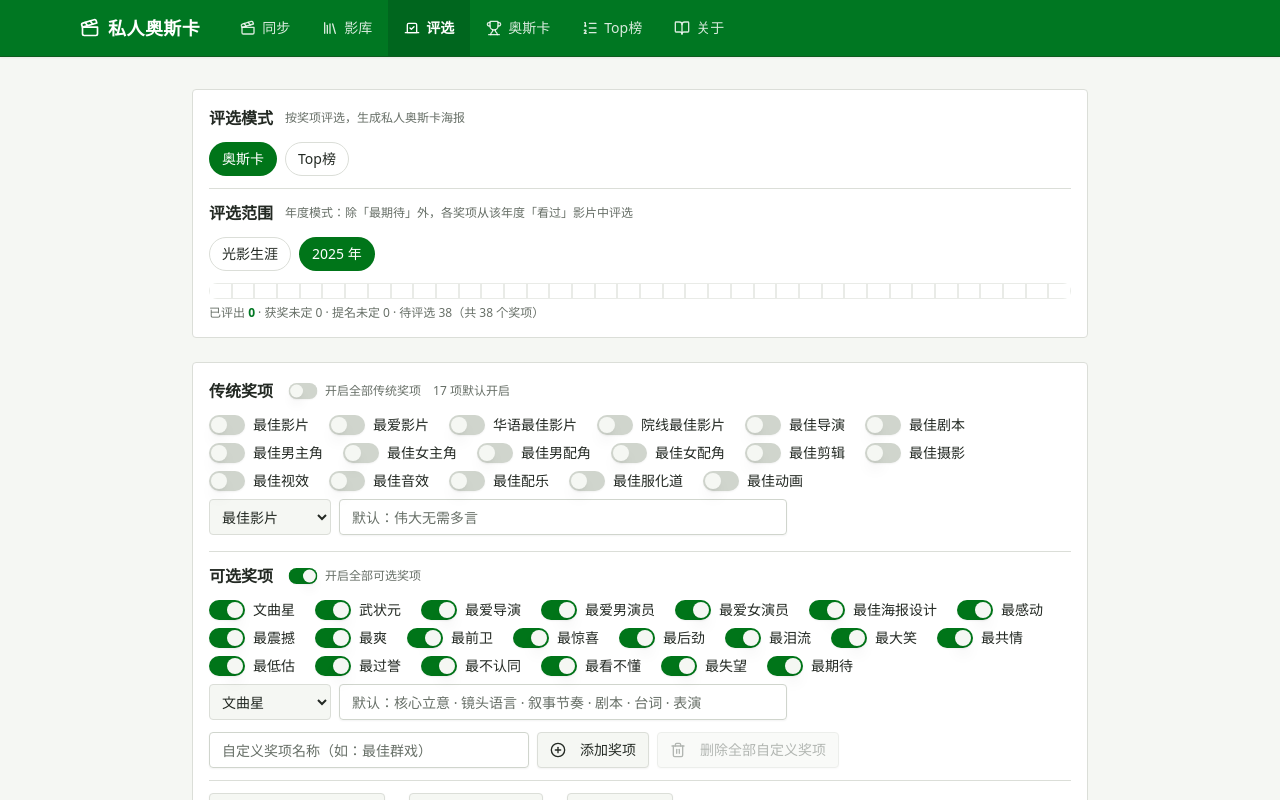
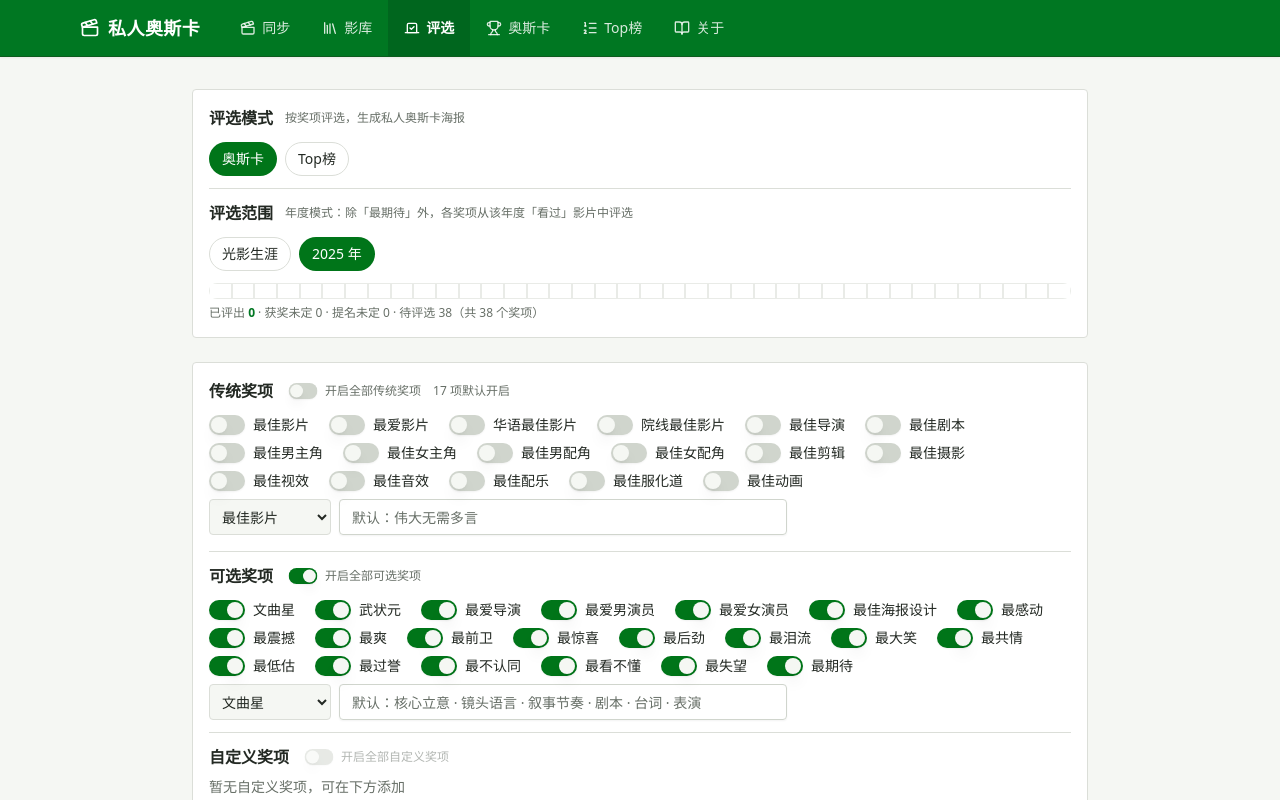
Before and after one commit to SeverusSun/PrivateOscar, a React (Vite) app in the folder app/: page / in a window 1280 px wide. Both pictures are taken after a click on the button "评选". Shown: the top 800 px of the page. Built offline with nearby package versions, Linux system fonts and the light colour scheme.

Commit message:
Always show custom awards section even when empty

```diff
--- a/app/src/sections/AwardsSection.tsx
+++ b/app/src/sections/AwardsSection.tsx
@@ -1204,8 +1204,7 @@ export default function AwardsSection() {
           </div>
         </div>
 
-        {/* 自定义奖项：开关 + 删除 */}
-        {customAwards.length > 0 && (
+        {/* 自定义奖项：开关 + 删除（无自定义奖项时也展示该区域） */}
         <div className="mt-3 border-t pt-3">
           <div className="mb-2 flex items-center gap-3">
             <div className="font-bold">自定义奖项</div>
@@ -1220,6 +1219,7 @@ export default function AwardsSection() {
             </label>
           </div>
           <div className="flex flex-wrap gap-x-5 gap-y-2">
+            {customAwards.length === 0 && <span className="text-sm text-muted-foreground">暂无自定义奖项，可在下方添加</span>}
             {customAwards.map((c) => (
               <div key={c.id} className="flex items-center gap-1.5 text-sm">
                 <Switch checked={c.enabled !== false} onCheckedChange={() => toggleCustomAward(c.id)} />
@@ -1235,7 +1235,6 @@ export default function AwardsSection() {
             ))}
           </div>
         </div>
-        )}
 
         <div className="mt-3 flex gap-2">
           <Input
```
Lines whose indentation alone changed are shown as unchanged.
